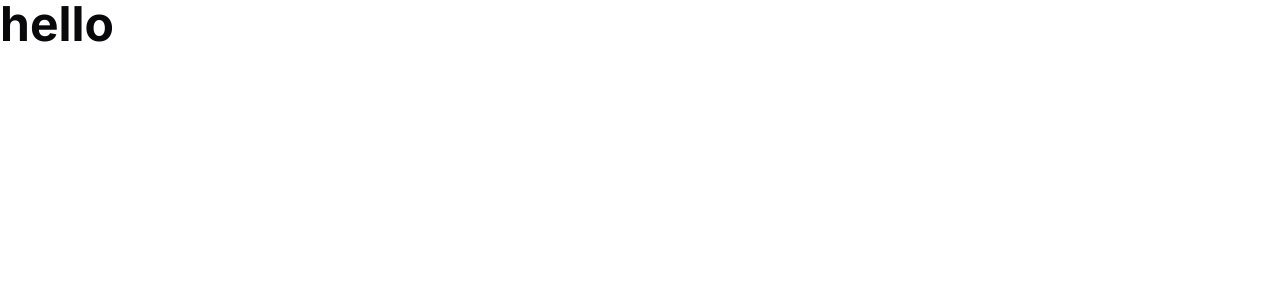
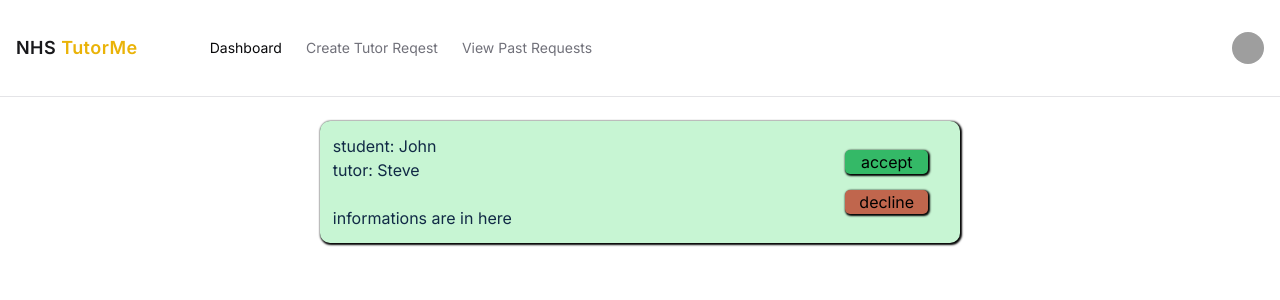
Before and after one commit to Kanwar-Ghuman/TutorMe, a Next.js app: page /request/accept in a window 1280 px wide. Shown: the top 300 px of the page. Built offline with nearby package versions, Linux system fonts and the light colour scheme; grey boxes are pictures that could not be loaded.

Commit message:
added changes

```diff
--- /dev/null
+++ b/src/app/request/accept/acceptStudentCard.js
@@ -0,0 +1,110 @@
+'use client'
+import React, { useState } from 'react';
+
+
+function student() {
+    let studentName = 'John';
+    let tutorName = "Steve"
+    const [isHoveredAccept, setIsHoveredAccept] = useState(false);
+    const [isHoveredDecline, setIsHoveredDecline] = useState(false);
+
+    const cardStyle = {
+        display: 'flex',
+        width: '50%',
+        innerHeight: '20%',
+        backgroundColor: '#C7F5D3',
+        margin: 'auto',
+        borderRadius: '10px 10px',
+        borderLine: 'black',
+        boxShadow: '1px 1px 2px 1px black'
+    }
+
+    let acceptStyle = (color) => ({
+        width: '30%',
+        backgroundColor: color,
+        filter: isHoveredAccept ? 'brightness(95%)' : 'brightness(80%)',
+        borderLine: 'black',
+        borderRadius: '5px 5px',
+        borderLine: 'black',
+        boxShadow: '1px 1px 2px 1px black'
+    })
+
+    let declineStyle = (color) => ({
+        width: '30%',
+        backgroundColor: color,
+        filter: isHoveredDecline ? 'brightness(95%)' : 'brightness(80%)',
+        borderLine: 'black',
+        borderRadius: '5px 5px',
+        borderLine: 'black',
+        boxShadow: '1px 1px 2px 1px black'
+    })
+
+    const handleMouseEnterAccept = () => {
+        setIsHoveredAccept(true);
+    };
+
+    const handleMouseLeaveAccept = () => {
+        setIsHoveredAccept(false);
+    };
+
+    const handleMouseEnterDecline = () => {
+        setIsHoveredDecline(true);
+    };
+
+    const handleMouseLeaveDecline = () => {
+        setIsHoveredDecline(false);
+    };
+
+
+    return (
+        <div
+            style={cardStyle}
+        >
+            <div
+                style={{ display: 'flex', flexDirection: 'column', backgroundColor: 'transparent', margin: '2% 2%', color: '#112A46', width: '50%' }}
+            >
+                <div
+                // style={{}}
+
+                >student: {studentName}</div>
+                <div>tutor: {tutorName}</div><br />
+                <div>informations are in here</div>
+            </div>
+            <div
+                style={{
+                    display: 'flex', flexDirection: 'column', backgroundColor: 'transparent', color: 'black', width: '50%', alignItems: 'end', margin: '2% 5%', justifyContent: 'space-evenly'
+                }}
+            >
+                <button
+                    style={acceptStyle('#41E781')}
+                    // style={hoverStyle}
+                    onMouseEnter={handleMouseEnterAccept}
+                    onMouseLeave={handleMouseLeaveAccept}
+                >accept</button>
+                <button
+                    style={declineStyle('#F07F60')}
+                    // style={hoverStyle}
+                    onMouseEnter={handleMouseEnterDecline}
+                    onMouseLeave={handleMouseLeaveDecline}
+                >decline</button>
+            </div>
+        </div >
+
+    )
+}
+
+export default student;
+
+
+
+
+//   return (
+//     <div
+//       style={hoverStyle}
+//       onMouseEnter={handleMouseEnterAccept}
+//       onMouseLeave={handleMouseLeaveAccept}
+//     >
+//       Hover over me
+//     </div>
+//   );
+// };
--- a/src/app/request/accept/page.js
+++ b/src/app/request/accept/page.js
@@ -1,12 +1,27 @@
+'use-client'
+import { Inter } from 'next/font/google'
+
 import React from 'react';
 import { Skeleton } from "@/components/ui/skeleton"
+import Navbar from '@/components/tutorme/home/nav/navbar';
+import AcceptStudentCard from './acceptStudentCard'
+import sideBar from './sideBar';
 
 const AcceptRequest = () => {
     // Your base page content goes here
+    function mouseOver(event) {
+        event.target.style.background = 'red';
+    }
     return (
-        <>
-        <h1 className="text-5xl"><b>hello</b></h1>
-        </>
+        <div
+            asChild
+            style={{ height: '100 vw' }}
+        >
+            <Navbar /><br />
+            <sideBar />
+            <AcceptStudentCard /><br />
+
+        </div>
     );
 };
 
--- /dev/null
+++ b/src/app/request/accept/scrollBar.js
@@ -0,0 +1,3 @@
+import React from "react";
+import { useState } from 'react';
+import AcceptStudentCard from '.\acceptStudentCars'
--- /dev/null
+++ b/src/app/request/accept/sideBar.js
@@ -0,0 +1,14 @@
+'use client'
+
+import React from "react";
+import { useState } from 'react';
+
+function sideBar() {
+    return (
+        <h1
+            style={{ backgroundColor: "red" }}
+        >hello</h1>
+    )
+}
+
+export default sideBar;
```
Also changed, not shown: src/components/tutorme/home/nav/dropDownBtn.js (+8 -9 lines).
